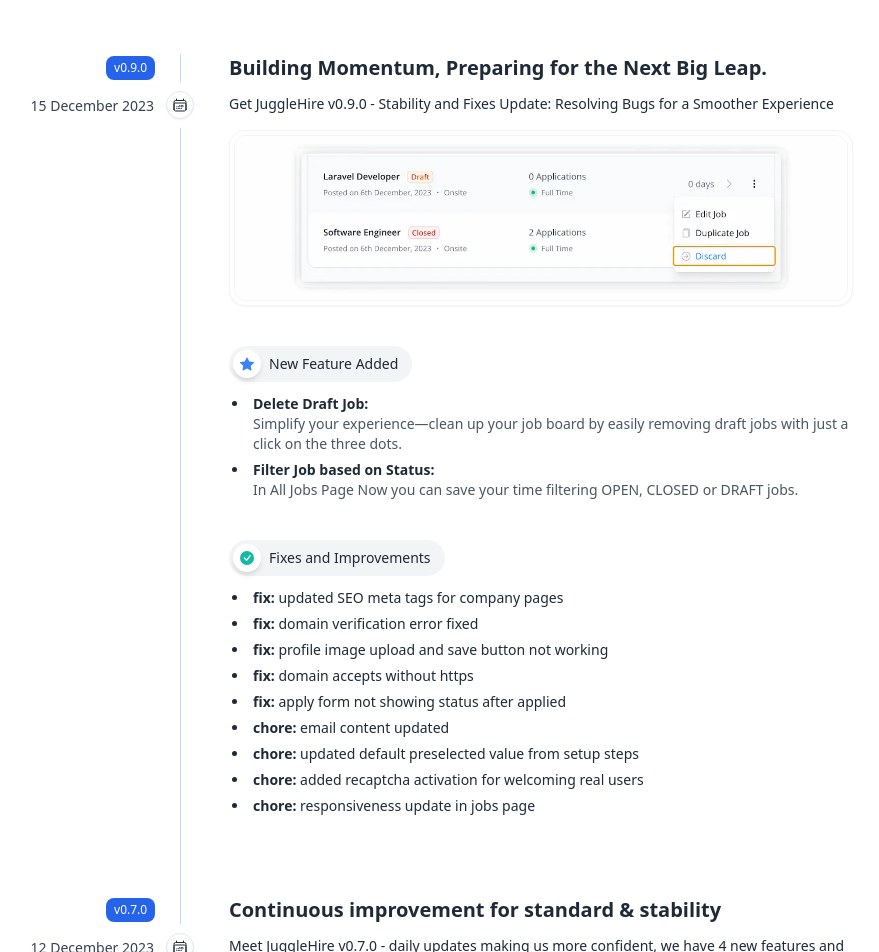
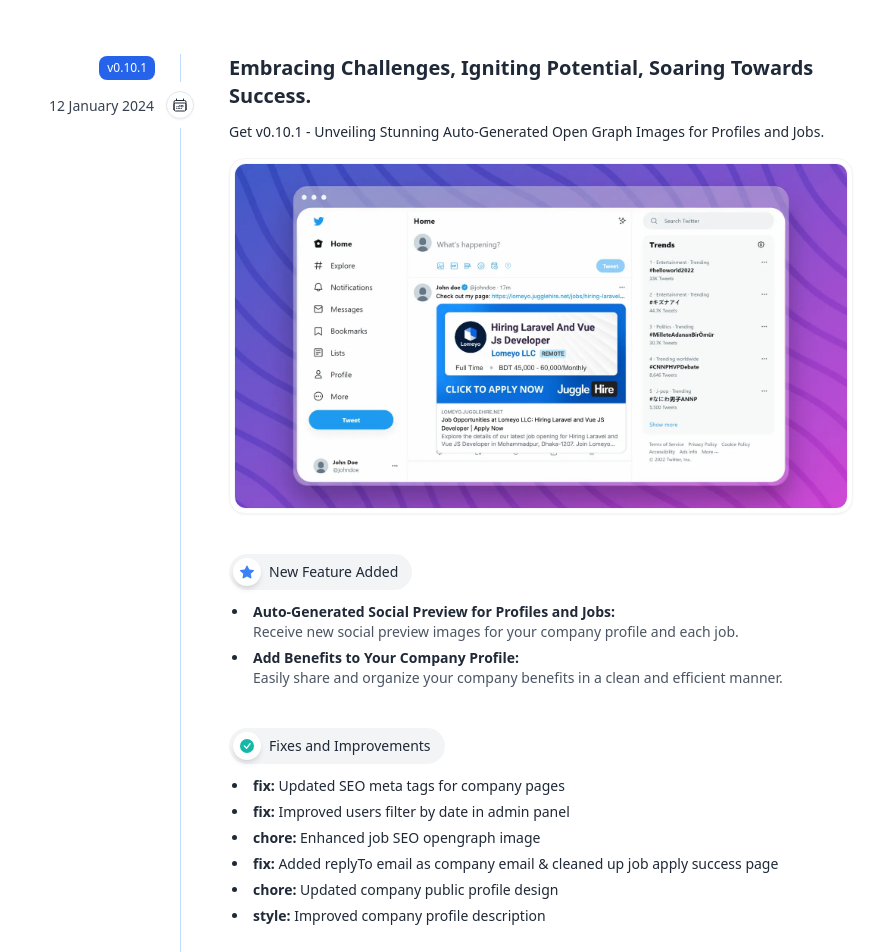
Before and after one commit to JuggleHire/jugglehire.com, a Nuxt app: page /changelog in a window 1280 px wide. Shown: the part 260-1212 px from the top of the page, without its empty margins (235-1114 px from the left). Built offline with nearby package versions, Linux system fonts and the light colour scheme; what vue-datocms would draw is missing.

Commit message:
chore: updated v0.10.1 release notes

```diff
--- a/pages/changelog.vue
+++ b/pages/changelog.vue
@@ -49,13 +49,40 @@
 const description = "Explore the JuggleHire changelog to discover our latest updates, features, and improvements. Stay informed about the advancements we've made to enhance your experience on our platform. Keep track of our commitment to continuous improvement.";
 
 useSeoMeta({
-    title: title,
+    title,
+    description,
     ogTitle: title,
-    description: description,
     ogDescription: description,
+    ogImage: 'screenshots/jugglehire-social-ss.webp'
 });
 
 const changeLogs = [
+    {
+        id: 103,
+        title: "Embracing Challenges, Igniting Potential, Soaring Towards Success.",
+        description: "Get v0.10.1 - Unveiling Stunning Auto-Generated Open Graph Images for Profiles and Jobs.",
+        image: "screenshots/jugglehire-social-share.webp",
+        version: "v0.10.1",
+        date: '12 January 2024',
+        features: [
+            {
+                title: 'Auto-Generated Social Preview for Profiles and Jobs',
+                description: 'Receive new social preview images for your company profile and each job.',
+            },
+            {
+                title: 'Add Benefits to Your Company Profile',
+                description: 'Easily share and organize your company benefits in a clean and efficient manner.',
+            }
+        ],
+        "improvements": [
+            { type: "fix", description: "Updated SEO meta tags for company pages" },
+            { type: "fix", description: "Improved users filter by date in admin panel" },
+            { type: "chore", description: "Enhanced job SEO opengraph image" },
+            { type: "fix", description: "Added replyTo email as company email & cleaned up job apply success page" },
+            { type: "chore", description: "Updated company public profile design" },
+            { type: "style", description: "Improved company profile description" },
+        ],
+    },
     {
         id: 102,
         title: "Building Momentum, Preparing for the Next Big Leap.",
```
Also changed, not shown: public/screenshots/jugglehire-social-share.webp (added), public/screenshots/jugglehire-social-ss.webp (added).
